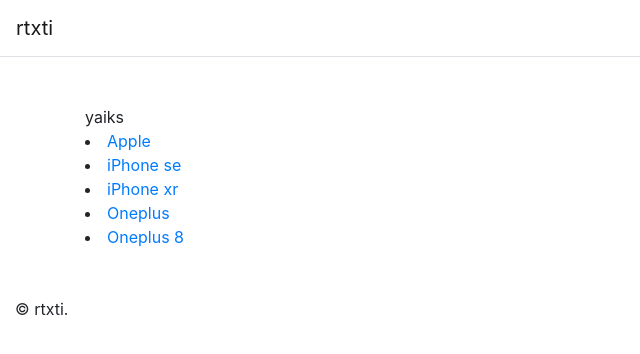
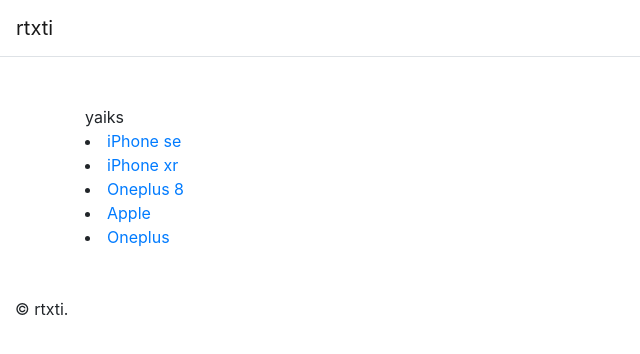
Before and after one commit to rtxti/www, a Jekyll site: the page built from smartphones.html, in a window 1280 px wide. Shown: the top 354 px of the page, without its empty margins (0-640 px from the left). Built offline with Jekyll 4.4.1, drawn with Linux system fonts in a browser that asks for light colours.

Commit message:
Update smartphones.html

```diff
--- a/smartphones.html
+++ b/smartphones.html
@@ -5,7 +5,7 @@ title: Smartphones
 
 <div class="container">
   yaiks
-  {% assign phone-brand = site.smartphones | sort: "label" %}
+  {% assign phone-brand = site.smartphones | sort: "uniq-name" %}
   {% for brand in phone-brand %}
   <li><a href="{{ brand.url | relative_url }}">{{ brand.title }}</a></li>
   {% endfor %}
```
